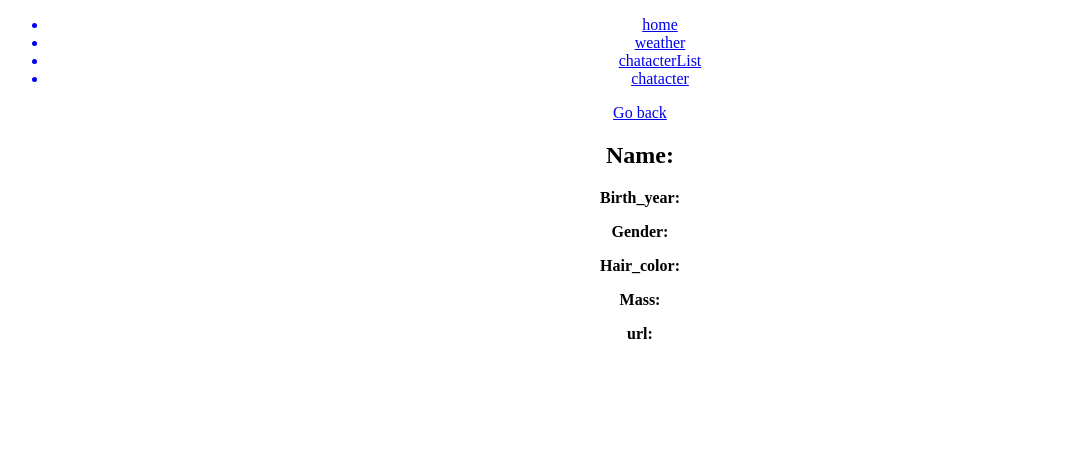
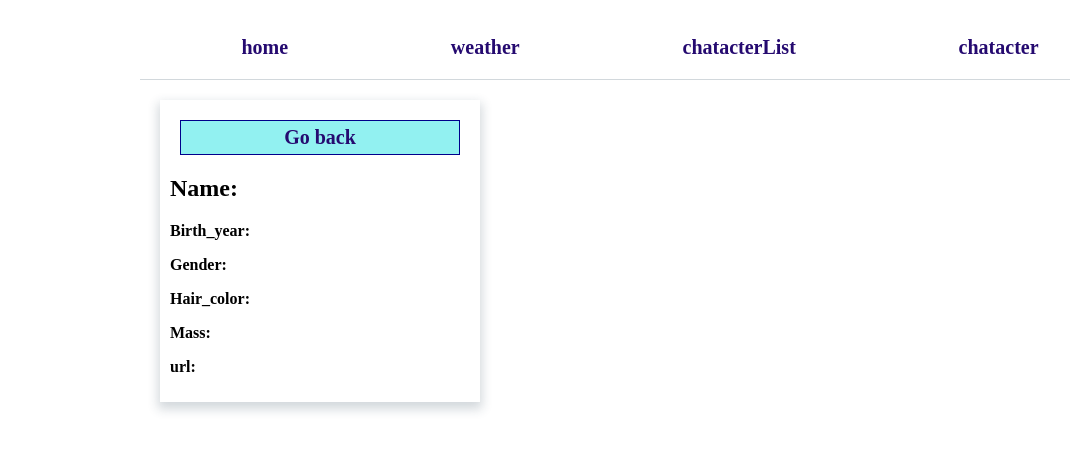
Before and after one commit to Dianakove32/swapi-api, a React (Create React App) app: page /character in a window 1280 px wide. Shown: the top 450 px of the page, without its empty margins (0-1070 px from the left). Built offline with nearby package versions, Linux system fonts and the light colour scheme.

Commit message:
add style

```diff
--- a/src/App.scss
+++ b/src/App.scss
@@ -1,3 +1,85 @@
 .App {
+width: 1000px;
+margin: auto;
+
+
+}
+
+.Navbar{
+  padding: 20px;
+  display: flex;
+  justify-content: space-around;
+  border-bottom:1px solid   rgba(34, 60, 80, 0.2);
+
+}
+.Navbar-link{
+   list-style-type: none;
+   text-decoration: none;
+   font-size: 20px;
+   color: rgb(37, 10, 112);
+   font-weight: bold;
+
+}
+.button{
+background-color: rgb(150, 225, 238);
+height: 30px;
+border-radius: 10px;
+border-color: white;
+&:hover{
+  cursor: pointer;
+  transform: scale(1.08);
+}
+}
+.card-name{
+width: 150px;
+height: 150px;
+display: flex;
+flex-direction: column;
+text-align: center;
+justify-content: space-around;
+box-shadow: 0px 5px 10px 2px rgba(34, 60, 80, 0.2);
+margin: 20px;
+padding: 10px;
+p{
+  font-weight: bold;
+}
+}
+.content{
+  display: flex;
+  flex-wrap: wrap;
   text-align: center;
+  justify-content: space-around;
 }
+.wrapper{
+  display: flex;
+  flex-direction: column;
+  align-items: center;
+}
+ .caracter-card{
+  box-shadow: 0px 5px 10px 2px rgba(34, 60, 80, 0.2);
+  margin: 20px;
+  padding: 10px;
+  width: 300px;
+ .link{
+   border: 1px solid darkblue;
+   padding: 5px;
+   margin: 10px;
+   list-style-type: none;
+   text-decoration: none;
+   font-size: 20px;
+   color: rgb(37, 10, 112);
+   font-weight: bold;
+   size: 20px;
+   background-color: rgb(146, 241, 241);
+   align-items:   center;
+   display: flex;
+   flex-direction: column;
+ }
+ }
+ .weather-form{
+   p{
+     font-size: 20px;
+   }
+   border-bottom:1px solid   rgba(34, 60, 80, 0.2);
+
+ }
--- a/src/components/Character.js
+++ b/src/components/Character.js
@@ -5,9 +5,9 @@ export default function Character(props) {
      console.log( 'xzdcgxfh')
 
      return (
-         <div>
+         <div className="caracter-card">
 
- <Link to="/characterList">Go back</Link>
+ <Link className="link" to="/characterList">Go back</Link>
 
  <h2><b>Name: </b>{props.location.state?.randomCharacter.name}</h2>
  <p><b>Birth_year: </b>{props.location.state?.randomCharacter.birth_year}</p>
--- a/src/components/CharacterList.js
+++ b/src/components/CharacterList.js
@@ -1,6 +1,7 @@
 import React, { useEffect, useState } from 'react'
 import Spiner from './Spiner'
 import Weather from './Weather'
+import '../App.scss'
 
 
 const url = "https://swapi.dev/api/people/"
@@ -48,18 +49,21 @@ export default function CharacterList(props) {
     return (
 
 
-        <div>
+        <div className='wrapper'>
 <Weather/>
-            <h2>Character's name </h2>
+            <h2>Character's name </h2> <div className='content'>
 {!state.characters ? <Spiner/> : (state.characters.map((el, index) => {
                 return (
-                    <div>
+
+                          <div className='card-name'>
 
                         <p key={index}> {el.name}</p>
-                        <button onClick={() => onClick(el.name)}>Learn more</button>
+                        <button className='button' onClick={() => onClick(el.name)}>Learn more</button>
                     </div>
+
+
                 )
-            }))}
+            }))} </div>
 
         </div>
     )
--- a/src/components/Navbar.js
+++ b/src/components/Navbar.js
@@ -1,15 +1,16 @@
 import React from 'react'
 import { Link } from 'react-router-dom'
+import '../App.scss'
 
 
 export default function Navbar() {
     return (
         <ul className="Navbar">
 
-        <Link to='/'> <li>home</li></Link>
-        <Link to='/weather'> <li> weather</li></Link>
-        <Link to='/characterList'> <li> chatacterList</li></Link>
-        <Link to='/character'> <li> chatacter </li></Link>
+        <Link  className="Navbar-link" to='/'> <li>home</li></Link>
+        <Link className="Navbar-link" to='/weather'> <li> weather</li></Link>
+        <Link className="Navbar-link" to='/characterList'> <li> chatacterList</li></Link>
+        <Link  className="Navbar-link" to='/character'> <li> chatacter </li></Link>
 
         </ul>
     )
--- a/src/components/Weather.js
+++ b/src/components/Weather.js
@@ -16,7 +16,7 @@ export default class Weather extends React.Component {
 
         icon:undefined,
         temp: undefined,
-        city: undefined,
+        city: 'city ...',
         country:undefined ,
         humidity: undefined,
         sunset: undefined,
@@ -59,8 +59,8 @@ export default class Weather extends React.Component {
    <input type='text'  placeholder='Choose city..' name='city' />
         </form>
 
-<p>{this.state.city}</p>
-<p>{this.state.temp }</p>
+<p>In {this.state.city}{'  '}{this.state.temp }</p>
+<p></p>
 <p>Today is {this.state.description}</p>
 
         </div>
```
